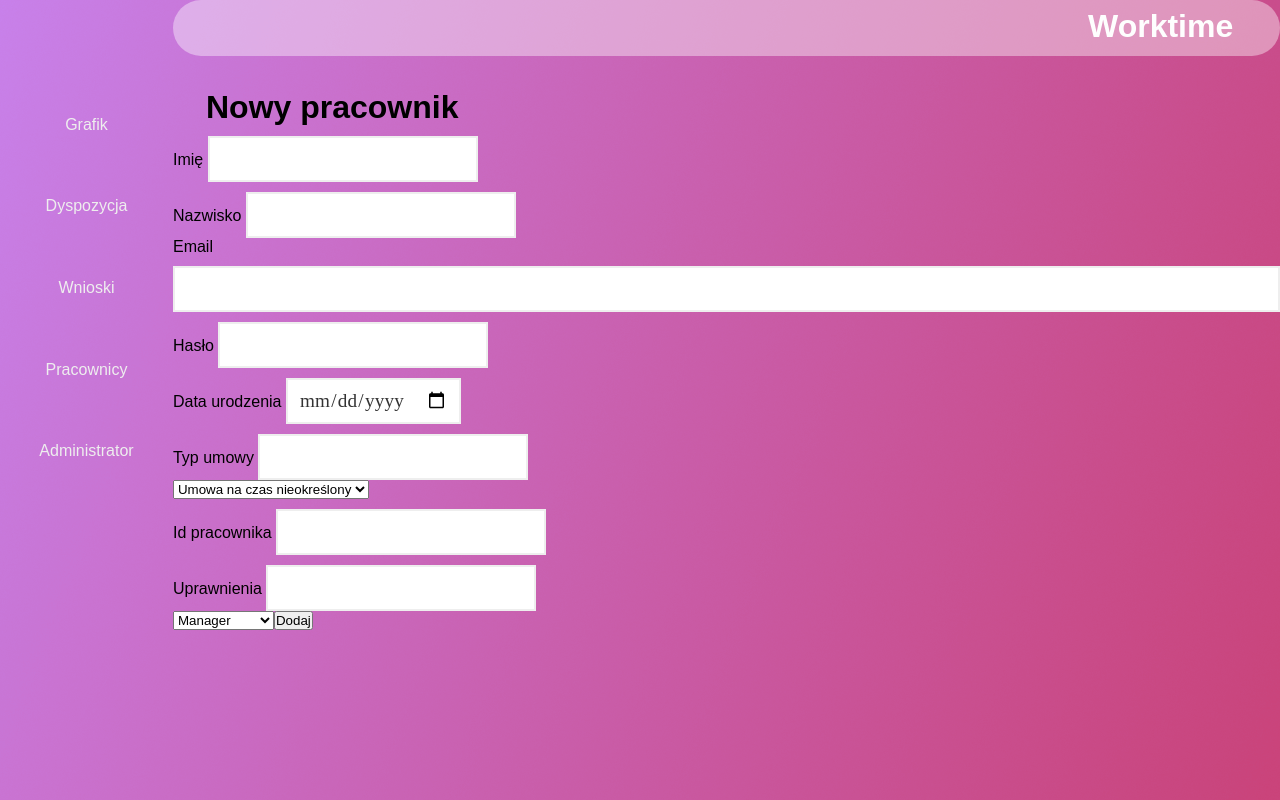
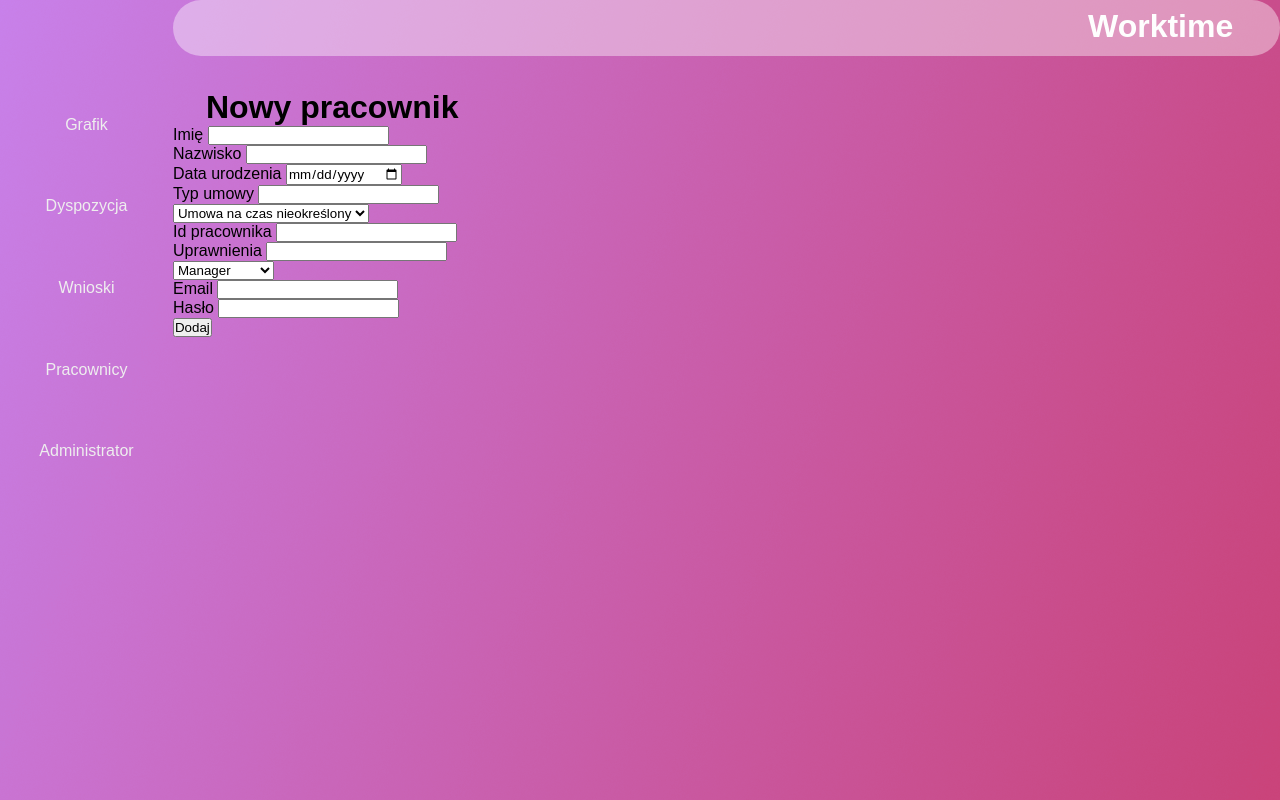
Before and after one commit to Liv0400/worktime_app_merito, a React (Vite) app in the folder worktime_app/: page /formularz in a window 1280 px wide. Built offline with nearby package versions, Linux system fonts and the light colour scheme.

Commit message:
Firebase autoryzacja - dodanie maila i hasla

```diff
--- a/worktime_app/src/components/pages/Administrator.css
+++ b/worktime_app/src/components/pages/Administrator.css
@@ -17,84 +17,4 @@
   margin-left: 33px;
   margin-top: 33px;
   color:black;
-  border:none;
-  }
-
-  .tabela{
-    text-align: center;
-    width: 40%;
-    background-color: #999;
-    padding: 2rem;
-    margin: 0 auto;
-    border-radius: 30px;
-  }
-
-  .formularz{
-color:white;
-  border-radius: 30px;
-  }
-
-
-input {
-  border: 2px solid #eeeeee;
-  height: 46px;
-  margin: 10px 0 0 0;
-  padding: 1%;
-  font-size: 1.2em;
-  line-height: 1.5em;
-  color: #333333;
-  letter-spacing: .01em;
-  font-style: normal;
-  font-weight: 300;
-  font-family: source-sans-pro;
-  sans-serif;
-}
-
-#imie {
-  width: 100%;
-}
-
-#nazwisko {
-  width: 100%;
-}
-
-#email {
-  width: 100%;
-}
-
-
-
-
-#submit {
-  display: block;
-  border: 0;
-  width: 25%;
-  height: 60px;
-  margin: 30px auto 0;
-  background: #eee;
-  color: #333;
-  text-align: center;
-  transition: background, color, .5s ease 0;
-  border: 0;
-  font-size: 1.2em;
-  line-height: 1.5em;
-  color: #333333;
-  letter-spacing: .01em;
-  font-style: normal;
-  font-weight: 300;
-  font-family: source-sans-pro;
-  sans-serif;
-}
-
-#submit:hover {
-  background: #DADADA;
-  border: 1px #DADADA;
-  color: #C43C3E;
-}
-
-#p {
-  display: inline-block;
-  font-size: 18px;
-  margin: .2rem;
-  padding: .4rem;
-}
+  border:none;}
--- a/worktime_app/src/components/pages/Formularz.jsx
+++ b/worktime_app/src/components/pages/Formularz.jsx
@@ -1,15 +1,17 @@
 
 import './Administrator.css';
 import React from 'react';
-import { Link } from "react-router-dom";
+//import { Link } from "react-router-dom";
 import { useState } from 'react';
+import { signUpUser } from '../../services/auth';
 import TextInput from './Textinput';
+
 
 
 export const Formularz = () => {
 const [email, setEmail] = useState("")
 const [password, setPassword] = useState("")
-const [errors, setErrors] = useState("")
+const [errors, setErrors] = useState({})
 
 const onEmailChanged = (e) =>{
   setEmail(e.target.value)
@@ -17,44 +19,58 @@ const onEmailChanged = (e) =>{
 const onPasswordChanged = (e) =>{
   setPassword(e.target.value)
 }
-const handleSubmitForm= (e) =>{
-    e.preventDefault()
+const handleSubmitForm= async (e) =>{
+    e.preventDefault() //strona nie bedzie sie odswiezac
 const errorsObj={
-email: !/^[A-Z0-9._%+-]+[A-Z0-9.-]+[A-Z]{2,}$/i.test(email)
+email: !/^[A-Z0-9._%+-]+@[A-Z0-9.-]+\.[A-Z]{2,}$/i.test(email),
+password: password.length < 6  ||password.length > 24
 }
 setErrors (errorsObj)
+if(errorsObj.email || errorsObj.password) return;
+await signUpUser({ email: email, password: password })
 }
 
     return (<>
 
         <div>
-          <h1 className='tytul'>Nowy pracownik</h1></div>
-          <div><form onSubmit={handleSubmitForm}
+          <h1 className="tytul">Nowy pracownik</h1></div>
+          <form clasname="formularz" onSubmit={handleSubmitForm}
           >
          <TextInput  title="Imię" name ="firstname"/>
          <TextInput title="Nazwisko" name ="lastname"/>
-         <TextInput onChange ={onEmailChanged} value = {email}
-         title="Email" name ="email"/>
-        <TextInput onChange ={onPasswordChanged} value = {password}
-        title="Hasło" name ="password"/>
+
         <TextInput title="Data urodzenia" name ="birthdate" type="date"/>
         <TextInput  title="Typ umowy" name ="Type_deal"/>
-        <select > <option>Umowa na czas nieokreślony</option>
-        <option>Umowa na pół etatu</option>
-
-        </select>
+        <select >
+        <option>Umowa na czas nieokreślony</option>
+        <option>Umowa na pół etatu</option></select>
         <TextInput title="Id pracownika" name ="ID"/>
-         <TextInput title="Uprawnienia" name ="uprawnienia"/> <select><option>Manager</option>
+         <TextInput title="Uprawnienia" name ="uprawnienia"/>
+         <select>
+        <option>Manager</option>
         <option>Pracownik</option>
         <option>Administrator</option>
-        </select>
-         <Link to ="/administrator">
-            <button type = "submit" className='dodaj'>
+        </select> <div>
+        <TextInput
+         onChange ={onEmailChanged}
+         value = {email}
+         title="Email"
+         name ="email"
+         type="email"
+         />
+        <TextInput
+        onChange ={onPasswordChanged}
+        value = {password}
+        title="Hasło"
+        name ="password"
+        type="password"
+        />
+            <button type = "submit" >
                 Dodaj
          </button>
-         </Link>
+         </div>
     </form>
-        </div>
+
         </>
     )
   };
--- a/worktime_app/src/components/pages/Textinput.jsx
+++ b/worktime_app/src/components/pages/Textinput.jsx
@@ -1,11 +1,14 @@
 import React from "react"
 
-const TextInput =({title, name, type = "text", value, onChange}) =>{
+//import { isError } from "./Formularz";
+
+const TextInput =({title, name, type, value, onChange,isError, errorMessage }) =>{
     return(
         <div>
 
             <label htmlFor={name}>{title} </label>
-            <input value={value} onChange={onChange} name={name} type={type}  id={name}></input>
+            <input value={value} onChange={onChange} name={name} type={type}  id={name} />
+            {isError}  <span>{errorMessage}</span>
             </div>
     )
 }
--- a/worktime_app/src/services/auth.jsx
+++ b/worktime_app/src/services/auth.jsx
@@ -1,6 +1,20 @@
 import { auth } from "./firebase"
+import { createUserWithEmailAndPassword, onAuthStateChanged } from "firebase/auth"
+
+export const getCurrentUser =() => {
+return new Promise((resolve, reject)=>
+{
+    const unsub = onAuthStateChanged( auth, (user)=>{
+        unsub()
+        resolve(user)
+
+    }, reject)
+}
+)
+}
+
 
 export const signUpUser = async ({email,password}) => {
-    const result = await createUserWithEmailAndPassword(auth, )
+    const result = await createUserWithEmailAndPassword(auth, email, password )
     console.log(result)
 }
--- a/worktime_app/src/services/firebase.jsx
+++ b/worktime_app/src/services/firebase.jsx
@@ -1,7 +1,8 @@
 // Import the functions you need from the SDKs you need
 import { initializeApp } from "firebase/app";
-import { getAnalytics } from "firebase/analytics";
+//import { getAnalytics } from "firebase/analytics";
 import {getAuth} from "firebase/auth";
+//import { getFirestore } from "firebase/firestore";
 // TODO: Add SDKs for Firebase products that you want to use
 // https://firebase.google.com/docs/web/setup#available-libraries
 
@@ -18,6 +19,9 @@ const firebaseConfig = {
 };
 
 // Initialize Firebase
-const app = initializeApp(firebaseConfig);
-const analytics = getAnalytics(app);
-export const auth = getAuth()
+ const app = initializeApp(firebaseConfig);
+//const analytics = getAnalytics(app);
+ const auth = getAuth(app);
+//export const db = getFirestore(app);
+
+export {app, auth};
--- /dev/null
+++ b/worktime_app/src/services/firestore.jsx
@@ -0,0 +1,9 @@
+// import { doc, setDoc } from "firebase/firestore"
+
+// export const createUserData = async ({uid, fullname}) =>{
+//     const userRef = doc(db, "users", uid )
+//     const data = {
+//         fullname:fullname
+//     }
+//     await setDoc(userRef, data)
+// }
```
